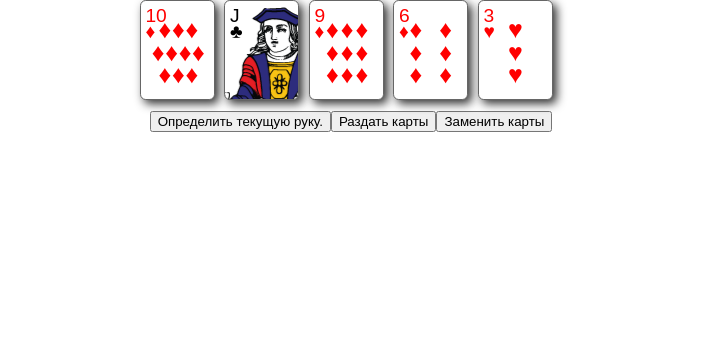
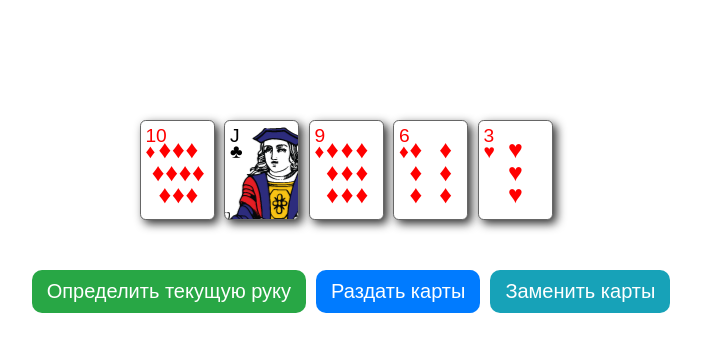
Before and after one commit to almazovurmat/lab52, a React (Create React App) app: page / in a window 1280 px wide. Both pictures are taken after a click on the button "Раздать карты". Shown: the top 352 px of the page, without its empty margins (289-990 px from the left). Built offline with nearby package versions, Linux system fonts and the light colour scheme.

Commit message:
Added styles

```diff
--- a/src/App.css
+++ b/src/App.css
@@ -5,3 +5,48 @@
 .playingCards {
   display: inline-block;
 }
+
+#root {
+  margin: 0 auto;
+  width: 1200px;
+  padding-top: 100px;
+  display: flex;
+  justify-content: center;
+}
+
+.btn {
+  border: none;
+  border-radius: 10px;
+  color: white;
+  font-size: 20px;
+  padding: 10px 15px;
+  margin: 0 5px;
+}
+
+.pokerHandCombination {
+  font-size: 20px;
+  margin-bottom: 20px;
+  font-weight: bold;
+}
+
+.getCardsFirst {
+  background: #007bff;
+  padding: 15px 30px;
+  font-size: 40px;
+}
+
+.getCards {
+  background: #007bff;
+}
+
+.pokerHand {
+  background: #28a745;
+}
+
+.replaceCard {
+  background: #17a2b8;
+}
+
+.cardsBlock {
+  margin-bottom: 40px;
+}
--- a/src/App.tsx
+++ b/src/App.tsx
@@ -27,7 +27,7 @@ const App = () => {
     };
 
     if (cards.length <= 0) {
-        return <button onClick={distributeCards}>Раздать карты</button>;
+        return <button className="btn getCardsFirst" onClick={distributeCards}>Раздать карты</button>;
     }
 
     const toggleCardSelection = (rank: string, suit: string) => {
@@ -63,11 +63,11 @@ const App = () => {
                 ))}
             </div>
             <div>
-                <button type="button" onClick={getPokerHand}>
-                    Определить текущую руку.
+                <button className="btn pokerHand" onClick={getPokerHand}>
+                    Определить текущую руку
                 </button>
-                <button onClick={distributeCards}>Раздать карты</button>
-                <button onClick={replaceCards}>Заменить карты</button>
+                <button className="btn getCards" onClick={distributeCards}>Раздать карты</button>
+                <button className="btn replaceCard" onClick={replaceCards}>Заменить карты</button>
             </div>
         </div>
     );
```
